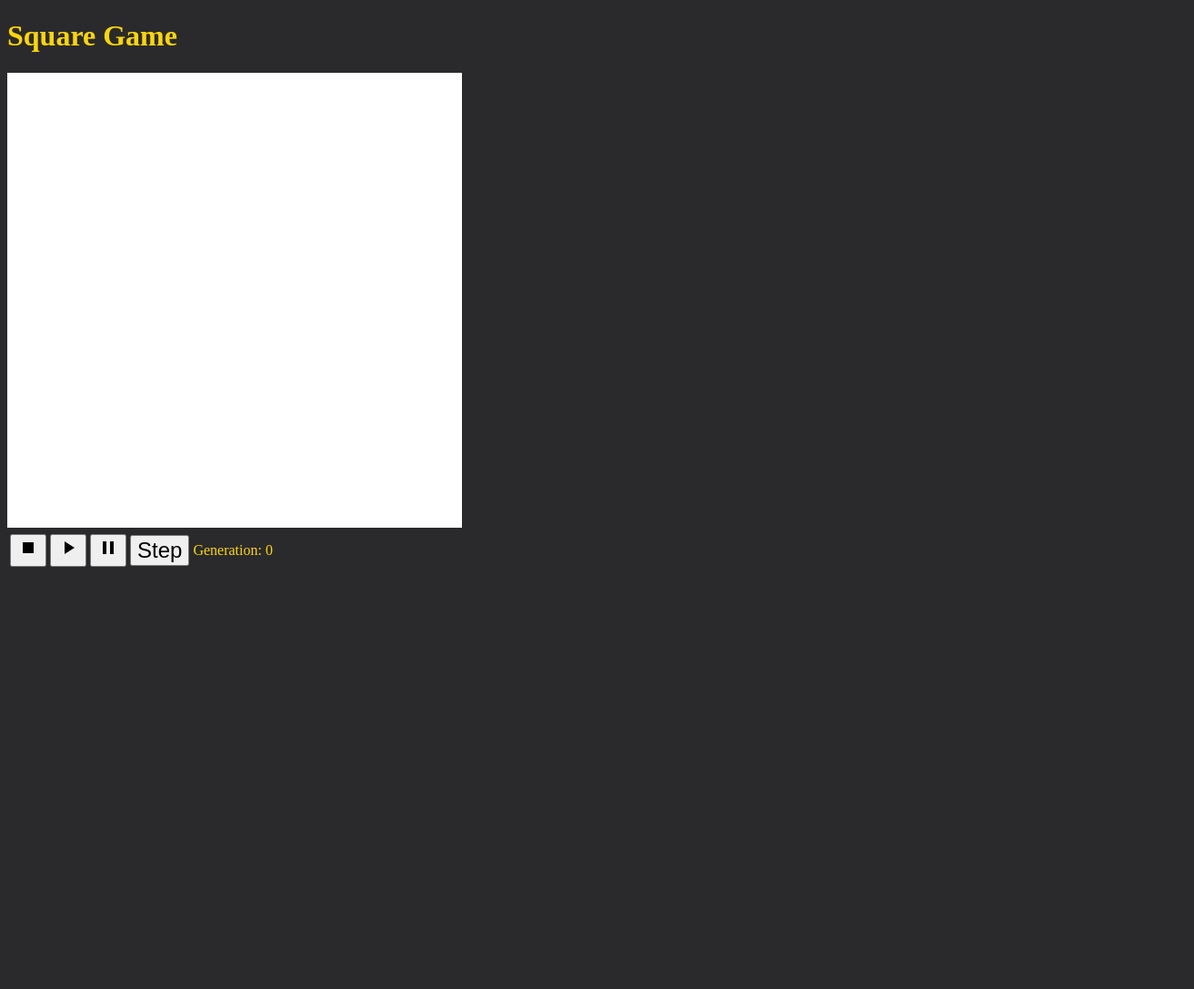
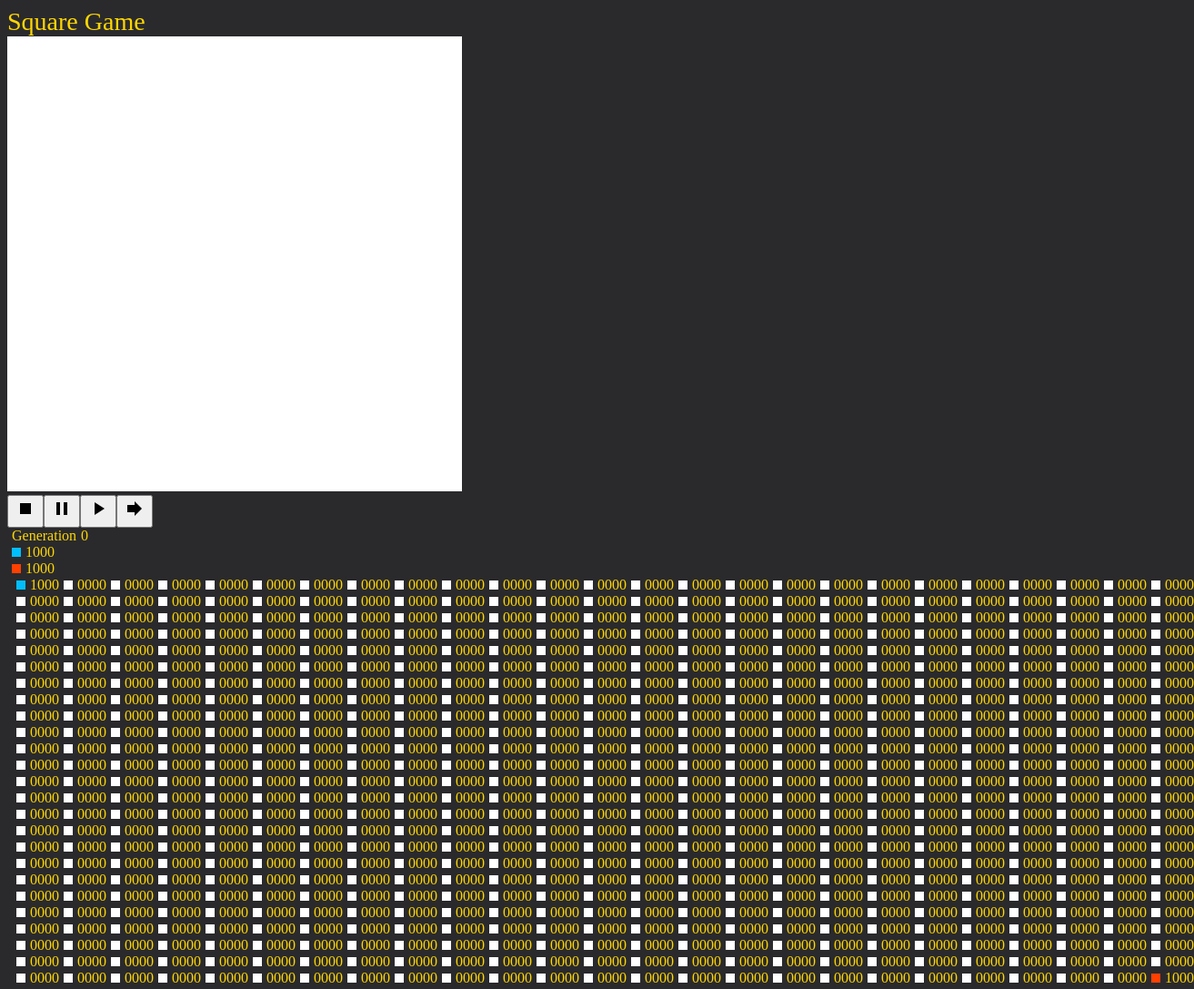
Before and after one commit to jsatgit/square-game, a website with bundled scripts: page index.html in a window 1280 px wide. Shown: the whole page at 91% size, 1313 px wide, since content can reach past the window. Before the commit the page ends 800 px from the top, so only its background shows below. Built offline with nearby package versions, Linux system fonts and the light colour scheme.

Commit message:
updated ui implementation to be more intuitive. Ui can now display population count and cell armys.

```diff
--- /dev/null
+++ b/counterOutput.js
@@ -0,0 +1,26 @@
+export default class CounterOutput {
+  constructor(labelText, padding=1) {
+    this.node = document.createElement("div");
+    this.label = document.createElement("div");
+    this.counter = document.createElement("div");
+    this.padding = padding;
+    this._init(labelText);
+  }
+
+  _init(labelText) {
+    this.node.className = "counter-output-container";
+    this.label.append(labelText);
+    this.setCount(0);
+    this.counter.className = "counter";
+    this.node.append(this.label);
+    this.node.append(this.counter);
+  }
+
+  setCount(count) {
+    this.counter.innerHTML = count.toString().padStart(this.padding, "0");
+  }
+
+  setLabel(label) {
+    this.label.replaceChild(label, this.label.childNodes[0]);
+  }
+};
--- a/game.js
+++ b/game.js
@@ -18,7 +18,8 @@ export default class Game {
 
   _addArmiesToBoard() {
     this.players.forEach(player => {
-      const army = new Army(player.armySize, player);
+      player.reset();
+      const army = new Army(player.startingArmySize, player);
       this.board.addArmy(player.startingPosition, army);
     });
   }
@@ -34,6 +35,7 @@ export default class Game {
       cell.targeters.add(cell.army);
     }
     cell.army = cell.targeters.winner;
+    cell.targeters.resolve();
     cell.targeters.reset();
   }
 
--- a/index.html
+++ b/index.html
@@ -8,41 +8,6 @@
     <link rel="stylesheet" href="https://fonts.googleapis.com/icon?family=Material+Icons">
 </head>
 <body>
-  <header>
-    <h1>
-      Square Game
-    </h1>
-  </header>
-</head>
-<body>
   <canvas id="canvas" width="500" height="500"></canvas>
-  <table id="table-stats">
-    <tr>
-      <td>
-        <button id="stop-button">
-          <i class="material-icons">stop</i>
-        </button>
-      </td>
-      <td>
-        <button id="play-button">
-        <i class="material-icons">play_arrow</i>
-        </button>
-      <td>
-        <button id="pause-button">
-          <i class="material-icons">pause</i>
-        </button>
-      </td>
-      <td>
-        <button id="step-button">
-          Step
-        </button>
-      </td>
-      <td class="text">
-        Generation:
-      </td>
-      <td id="generation-counter" class="text">
-      </td>
-    </tr>
-  </table>
 </body>
 </html>
--- a/index.js
+++ b/index.js
@@ -4,14 +4,18 @@ import {BLUE, RED} from './colour.js';
 import Position from './position.js';
 import UI from './ui.js';
 
+const ARMY_SIZE = 1000;
+
 const player1 = new Player({
   colour: BLUE,
   startingPosition: new Position(0, 0),
+  startingArmySize: ARMY_SIZE,
 });
 
 const player2 = new Player({
   colour: RED,
   startingPosition: new Position(24, 24),
+  startingArmySize: ARMY_SIZE,
 });
 
 const game = new Game({
--- a/player.js
+++ b/player.js
@@ -4,7 +4,16 @@ export default class Player {
   constructor(config) {
     this.colour = config.colour;
     this.startingPosition = config.startingPosition;
-    this.armySize = 1000000;
+    this.startingArmySize = config.startingArmySize;
     this.strategy = new Strategy();
+    this.reset();
+  }
+
+  kill(size) {
+    this.armySize -= size;
+  }
+
+  reset() {
+    this.armySize = this.startingArmySize;
   }
 }
--- a/styles.css
+++ b/styles.css
@@ -1,15 +1,38 @@
 body {
-    background-color: #2a2a2d;
+  background-color: #2a2a2d;
 }
 
 #canvas {
-    background-color: white;
+  background-color: white;
 }
 
-h1, h2, .text {
-    color: gold;
+.title {
+  color: gold;
+  font-size: 28px;
+}
+
+.text {
+  color: gold;
+}
+
+.counter {
+  margin-left: 5px;
+}
+
+.counter-output-container {
+  display: flex;
+  color: gold;
+  margin-left: 5px;
 }
 
 button {
-    font-size:24px;
+  font-size:24px;
 }
+
+.colour-box {
+  width: 10px;
+  height: 10px;
+  display: inline-block;
+  left: 5px;
+  top: 5px;
+}
--- a/targeters.js
+++ b/targeters.js
@@ -27,4 +27,12 @@ export default class Targeters {
       this.winner = existingTargeter;
     }
   }
+
+  resolve() {
+    for (let [player, army] of this.targeters) {
+      if (army != this.winner) {
+        player.kill(army.size);
+      }
+    }
+  }
 }
--- a/ui.js
+++ b/ui.js
@@ -1,16 +1,17 @@
 import Events from './events.js';
+import HashMap from './hashmap.js';
+import CounterOutput from './counterOutput.js';
 
-const PLAY_ICON = "play_arrow";
-const PAUSE_ICON = "pause";
+const PLAY_ICON = createIcon("play_arrow");
+const PAUSE_ICON = createIcon("pause");
+const STOP_ICON = createIcon("stop");
+const STEP_ICON = createIcon("forward");
 
 export default class UI {
   constructor(game) {
     this.game = game;
-    this.playButton = getElement("play-button");
-    this.pauseButton = getElement("pause-button");
-    this.stepButton = getElement("step-button");
-    this.stopButton = getElement("stop-button");
-    this.generationCounter = getElement("generation-counter");
+    this.body = document.getElementsByTagName("body")[0];
+    this._render();
     this._addEventListeners();
     this._reset();
   }
@@ -28,15 +29,43 @@ export default class UI {
     });
     this.game.addEventListener(Events.NEW_GENERATION, () => {
       this._setGeneration(this.game.generation);
+      this._setPopulation();
+      this._setCellStats();
     });
   }
 
   _reset() {
     this._setGeneration(this.game.generation);
+    this._setPopulation();
+    this._setCellStats();
   }
 
-  _setGeneration(value) {
-    this.generationCounter.innerHTML = value;
+  _setGeneration(generation) {
+    this.generationCounterOutput.setCount(generation);
+  }
+
+  _setPopulation() {
+    this.playerPopCounterOutput.forEach((popCounter, index) => {
+      popCounter.setCount(this.game.players[index].armySize);
+    });
+  }
+
+  _setCellStats() {
+    for (let i = 0; i < this.cellStats.length; ++i) {
+      for (let j = 0; j < this.cellStats[i].length; ++j) {
+        const army = this.game.board.cells[i][j].army;
+        if (army) {
+          const colourBox = createColourBox(army.player.colour.toString());
+          this.cellStats[i][j].setLabel(colourBox);
+          this.cellStats[i][j].setCount(army.size);
+          continue;
+        }
+
+        const colourBox = createColourBox();
+        this.cellStats[i][j].setLabel(colourBox);
+        this.cellStats[i][j].setCount(0);
+      }
+    }
   }
 
   _pause() {
@@ -44,7 +73,91 @@ export default class UI {
       this.game.pause();
     }
   }
+
+  _render() {
+    this._renderTitle();
+    const gameControls = this._createGameControls();
+    const stats = this._createStats();
+    const cellStats = this.createCellStats();
+    this.body.append(gameControls);
+    this.body.append(stats);
+    this.body.append(cellStats);
+  }
+
+  _renderTitle() {
+    const title = document.createElement("div");
+    title.innerHTML = "Square Game";
+    title.className = "title";
+    this.body.prepend(title);
+  }
+
+  _createGameControls() {
+    const gameControls = document.createElement("div");
+    this.playButton = createButton(PLAY_ICON);
+    this.stopButton = createButton(STOP_ICON);
+    this.stepButton = createButton(STEP_ICON);
+    this.pauseButton = createButton(PAUSE_ICON);
+    gameControls.append(this.stopButton);
+    gameControls.append(this.pauseButton);
+    gameControls.append(this.playButton);
+    gameControls.append(this.stepButton);
+    return gameControls;
+  }
+
+  _createStats() {
+    const stats = document.createElement("div");
+    this.generationCounterOutput = new CounterOutput("Generation");
+    this.playerPopCounterOutput = new Array(this.game.players.length);
+    this.game.players.forEach((player, index) => {
+      const colourBox = createColourBox(player.colour.toString());
+      this.playerPopCounterOutput[index] = new CounterOutput(colourBox);
+    });
+
+    stats.append(this.generationCounterOutput.node);
+    this.playerPopCounterOutput.forEach(popCounter => {
+      stats.append(popCounter.node);
+    });
+    return stats;
+  }
+
+  createCellStats() {
+    const container = document.createElement("div");
+    this.cellStats = new Array(this.game.width);
+    const stats = new Array(this.game.width);
+    for (let i = 0; i < this.cellStats.length; ++i) {
+      this.cellStats[i] = new Array(this.game.height);
+      stats[i] = document.createElement("div");
+      stats[i].className = "counter-output-container";
+      for (let j = 0; j < this.cellStats[i].length; ++j) {
+        const colourBox = createColourBox();
+        this.cellStats[i][j] = new CounterOutput(colourBox, 4);
+        stats[i].append(this.cellStats[i][j].node);
+      }
+      container.append(stats[i]);
+    }
+    return container;
+  }
 };
+
+function createIcon(name) {
+  const icon = document.createElement("i");
+  icon.className = "material-icons";
+  icon.innerHTML = name;
+  return icon;
+}
+
+function createButton(child) {
+  const button = document.createElement("button");
+  button.append(child);
+  return button;
+}
+
+function createColourBox(colour="#FFFFFF") {
+  const colourBox = document.createElement("div");
+  colourBox.className = "colour-box";
+  colourBox.style.backgroundColor = colour;
+  return colourBox;
+}
 
 function getElement(elementId) {
   return document.getElementById(elementId);
```
